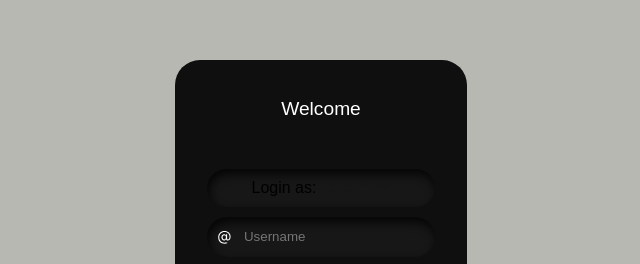
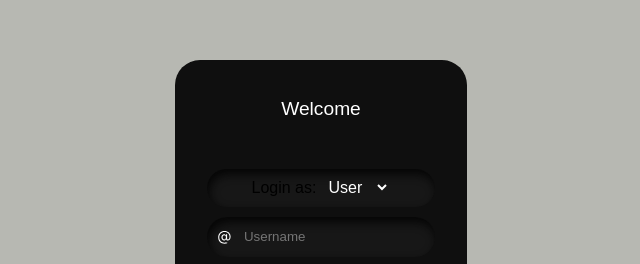
Before and after one commit to sagarnanii/SE-pro, a plain HTML site: page index.html in a window 1280 px wide. Shown: the part 135-399 px from the top of the page, 319-959 px from the left. Drawn offline with Linux system fonts and the light colour scheme.

Commit message:
Update index.css

```diff
--- a/index.css
+++ b/index.css
@@ -155,6 +155,6 @@
     background: none;
     border: none;
     outline: none;
-    color: #171717;
+    color: white;
     font-size: 1em;
 }
```
